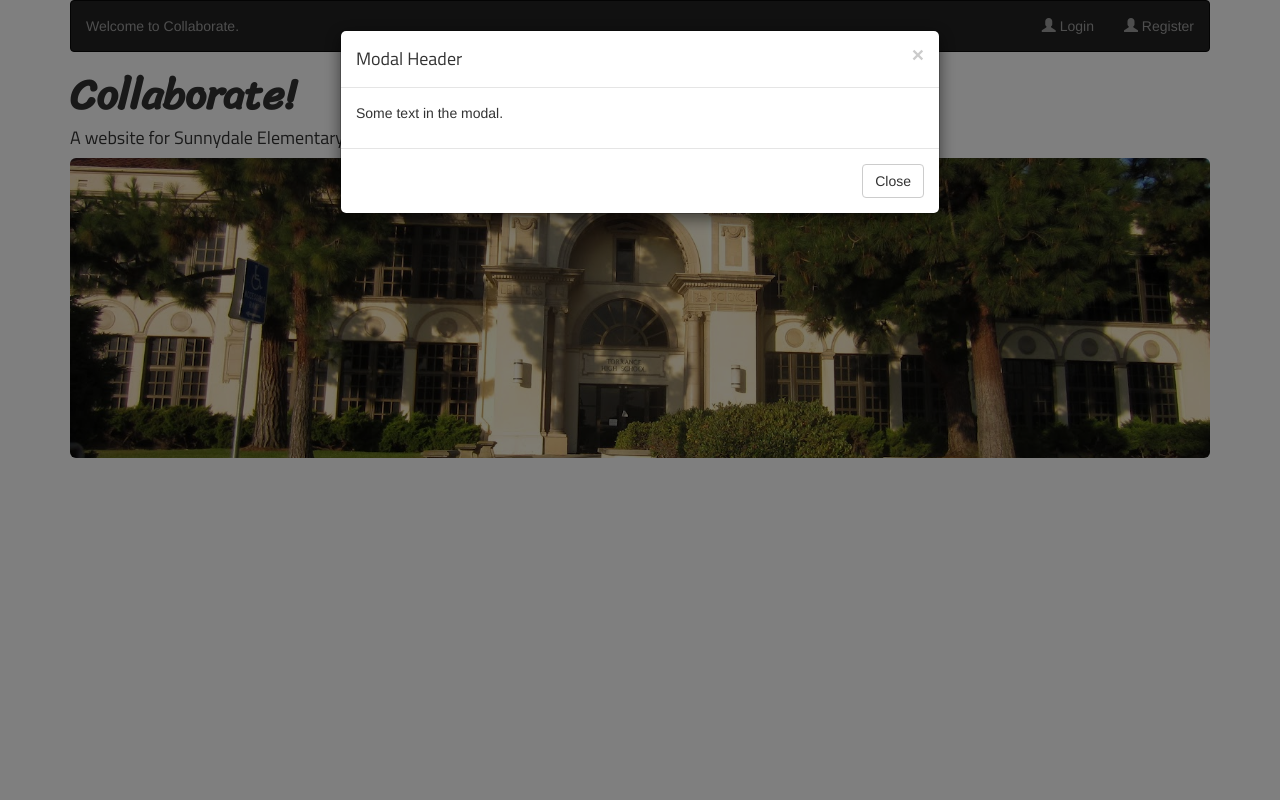
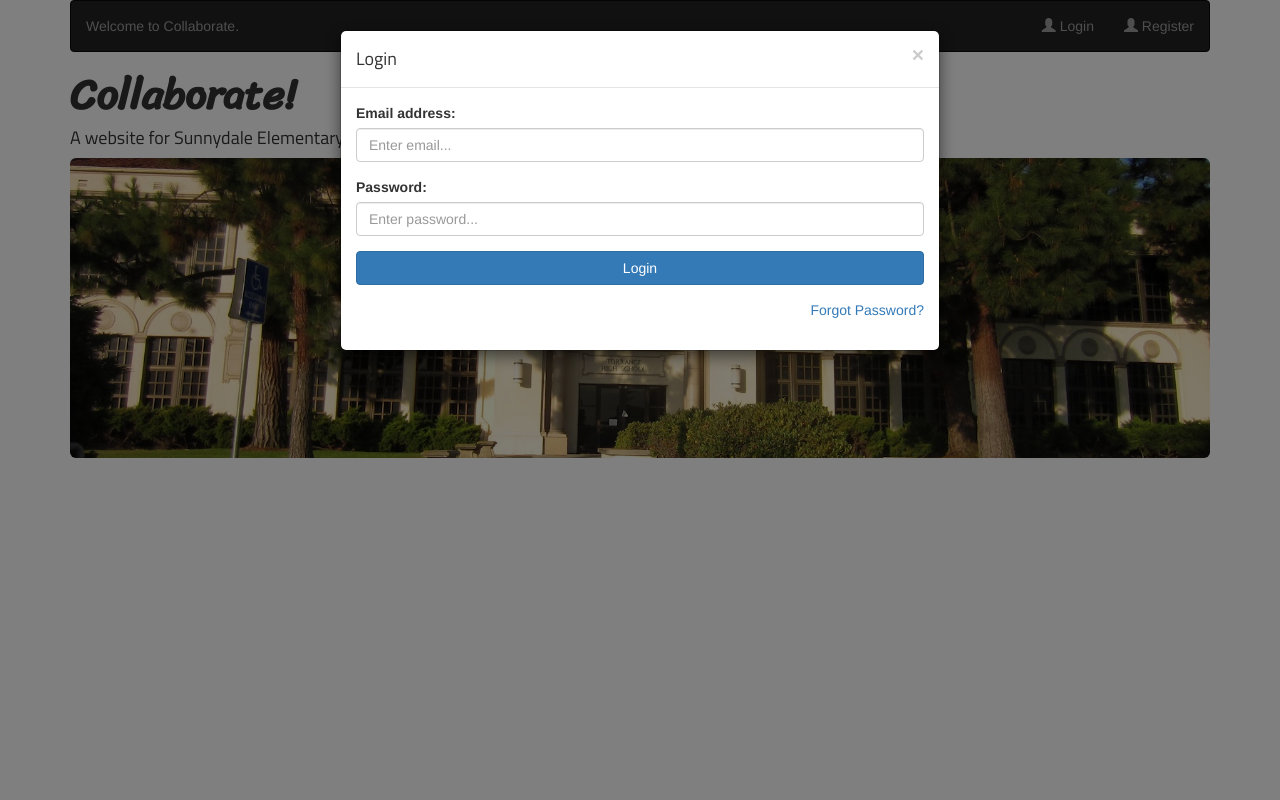
Before and after one commit to sloanj204/PTA, a Django app: page /pta/ in a window 1280 px wide, after a click on "Login". Run offline with Django 3.2, Linux system fonts and the light colour scheme; some libraries are stand-ins or nearby versions.

Commit message:
updated login modal

```diff
--- a/pta/templates/pta/index.html
+++ b/pta/templates/pta/index.html
@@ -90,14 +90,30 @@
             <div class="modal-content">
                 <div class="modal-header">
                     <button type="button" class="close" data-dismiss="modal">&times;</button>
-                    <h4 class="modal-title">Modal Header</h4>
+                    <h4 class="modal-title">Login</h4>
                 </div>
                 <div class="modal-body">
-                    <p>Some text in the modal.</p>
+                    <form>
+                        <div class="form-group">
+                            <label for="email">Email address:</label>
+                            <input type="email" class="form-control" id="email" placeholder="Enter email...">
+                        </div>
+                        <div class="form-group">
+                            <label for="pwd">Password:</label>
+                            <input type="password" class="form-control" id="pwd" placeholder="Enter password...">
+                        </div>
+                        <div class="form-group">
+                            <button type="submit" class="btn btn-primary btn-block">Login</button>
+                        </div>
+                        <div class="form-group text-right">
+                            <a href="#">Forgot Password?</a>
+                        </div>
+                    </form>
                 </div>
+                <!--
                 <div class="modal-footer">
                     <button type="button" class="btn btn-default" data-dismiss="modal">Close</button>
-                </div>
+                </div>-->
             </div>
 
         </div>
```
Also changed, not shown: db.sqlite3.
